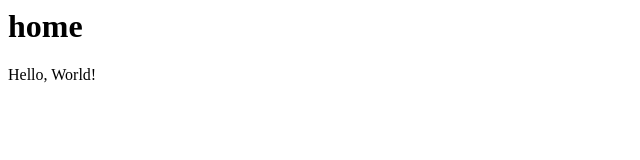
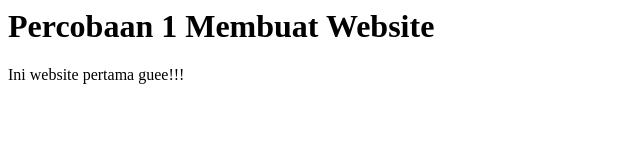
Before and after one commit to siliranginka/saka1-web, a plain HTML site: page docs/index.html in a window 1280 px wide. Shown: the whole page, without its empty margins (0-640 px from the left). Drawn offline with Linux system fonts and the light colour scheme.

Commit message:
Update homepage content in index.html

```diff
--- a/docs/index.html
+++ b/docs/index.html
@@ -3,7 +3,7 @@
     <title>gh-pages for fi2151</title>
   </head>
   <body>
-    <h1>home</h1>
-    <p>Hello, World!</p>
+    <h1>Percobaan 1 Membuat Website</h1>
+    <p>Ini website pertama guee!!!</p>
   </body>
 </html>
```
